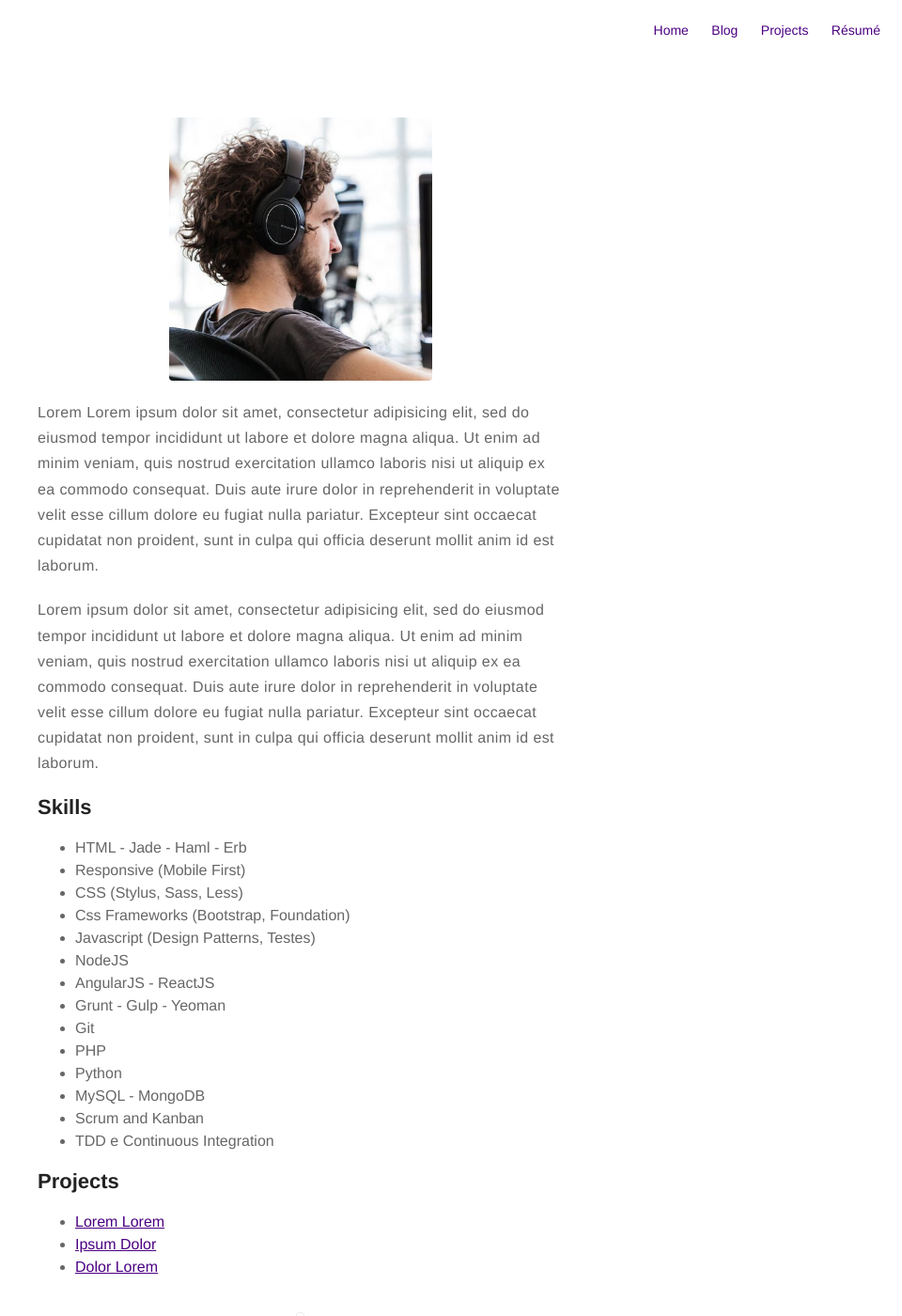
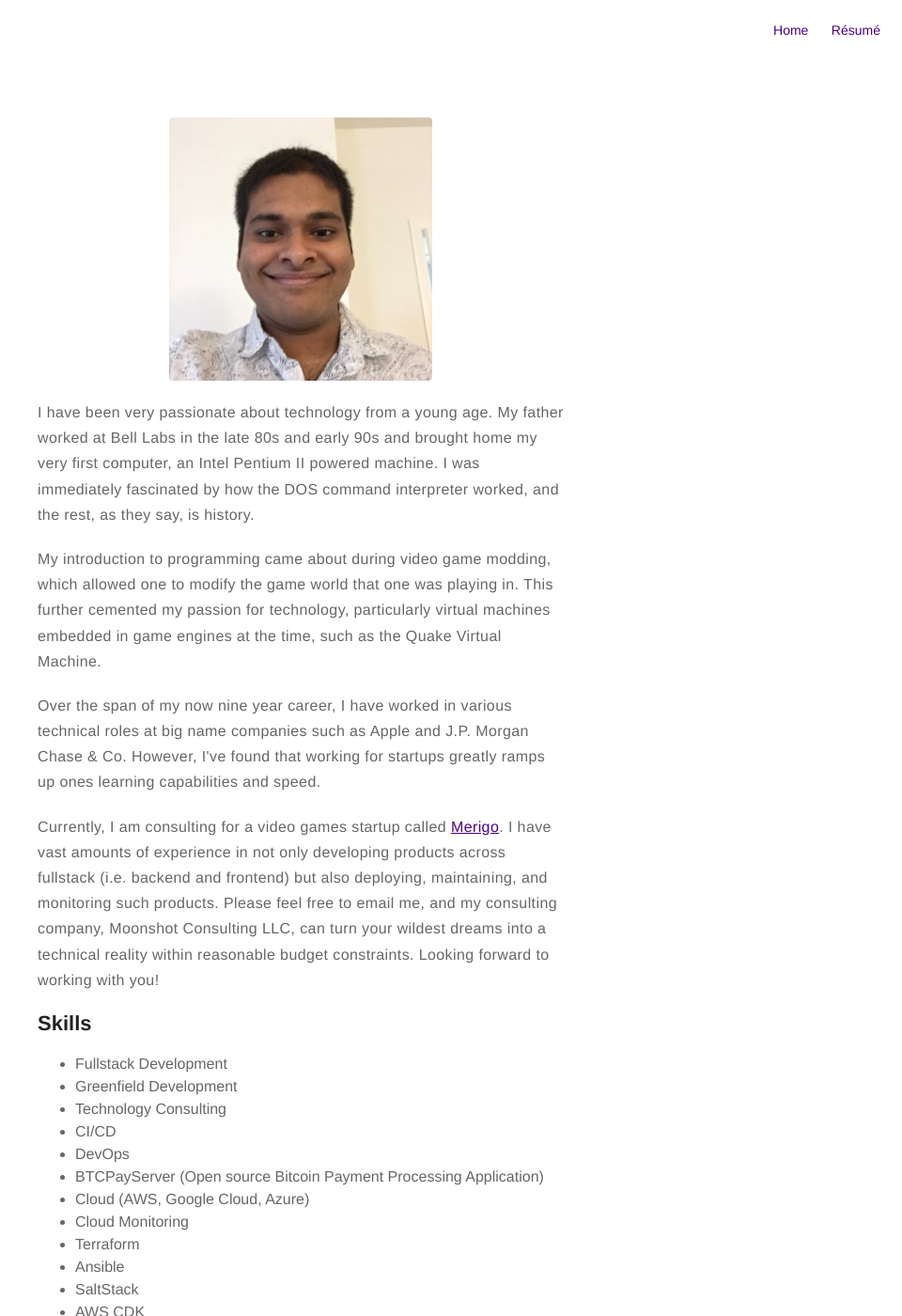
Before and after one commit to nakkapeddi/nakkapeddi.github.io, a Jekyll site: the page built from about.md, in a window 1280 px wide and 1400 px high. Shown: the whole window at 94% size, without its empty margins (320-1280 px from the left). Built offline with Jekyll 4.4.1, drawn with Linux system fonts in a browser that asks for light colours; some of the changed text lies outside the part shown.

Commit message:
Update personal landing page

```diff
--- a/_config.yml
+++ b/_config.yml
@@ -1,9 +1,9 @@
 # main text of home
-name: John Doe
-bio: A Man who travels the world eating noodles
+name: Naveen Akkapeddi
+bio: Technologist passionate about DevOps, SRE, Embedded, Cryptocurrency, and the future of bioengineering.
 
 # twitter summary info
-description: A blog about technology and stuff related
+description: Landing page for Moonshot Consulting
 
 # if it's an external image, update below for true
 # better with square images
@@ -13,10 +13,10 @@ picture: assets/images/profile.jpg
 # If you want to include your resume, set to true
 # and specify source (external or local).
 resume: true
-resume-external: true
-resume-url: https://google.com/?q=my+resume
+resume-external: false
+resume-url: assets/resume.pdf
 
-url: https://sergiokopplin.github.io/indigo
+url: https://nakkapeddi.github.io/
 # your url: https://USERNAME.github.io
 
 permalink: /:title/
@@ -31,26 +31,26 @@ permalink: /:title/
 # if you don't want comments in your posts, leave categories empty
 disqus:
   shortname: mydisqus # enter this from your disqus account
-  categories: [blog, project] # only show disqus for posts that have these categories
+  categories: [] # only show disqus for posts that have these categories
 
 # if you don't have any of social below, comment the line
-facebook: myfacebook
-twitter: mytwitter
+#facebook: myfacebook
+#twitter: mytwitter
 # instagram: myinstagram
 # pinterest: mypinterest
 # linkedin: mylinkedin
 # youtube: myyoutube
 # spotify: myspotify
-github: mygithub
+github: nakkapeddi
 # gitlab: mygitlab
 # lastfm: mylastfm
 # stackoverflow: 7044681/mystackoverflow
 # quora: userquora
 # reddit: username
-medium: medium
+# medium: medium
 # vimeo: myvimeo
 # lanyrd: mylanyrd
-email: myemail@gmail.com
+email: naveen@moonshotconsulting<dot>io
 
 authors:
   johndoe:
@@ -80,11 +80,11 @@ pagination:
   permalink: "/:num/" # pagination link that will be appended
 
 # if you don't need projects, comment the *projects* configs below
-projects: true
+projects: false
 
 # if you don't need "about" or "blog", comment them out below
 about: true
-blog: true
+blog: false
 
 # do you want to show the "read time" of the posts?
 read-time: true
--- a/about.md
+++ b/about.md
@@ -2,45 +2,63 @@
 title: About
 layout: page
 ---
+
 ![Profile Image]({% if site.external-image %}{{ site.picture }}{% else %}{{ site.url }}/{{ site.picture }}{% endif %})
 
-<p>Lorem Lorem ipsum dolor sit amet, consectetur adipisicing elit, sed do eiusmod
-tempor incididunt ut labore et dolore magna aliqua. Ut enim ad minim veniam,
-quis nostrud exercitation ullamco laboris nisi ut aliquip ex ea commodo
-consequat. Duis aute irure dolor in reprehenderit in voluptate velit esse
-cillum dolore eu fugiat nulla pariatur. Excepteur sint occaecat cupidatat non
-proident, sunt in culpa qui officia deserunt mollit anim id est laborum.</p>
+<p>I have been very passionate about technology from a young age.
+	My father worked at Bell Labs in the late 80s and early 90s and brought home my very first computer, an Intel Pentium II powered machine.
+	I was immediately fascinated by how the DOS command interpreter worked, and the rest, as they say, is history.
+</p>
+<p>
+	My introduction to programming came about during video game modding, which allowed one to modify the game world that one was playing in.
+	This further cemented my passion for technology, particularly virtual machines embedded in game engines at the time, such as the Quake Virtual Machine.
+</p>
 
-<p>Lorem ipsum dolor sit amet, consectetur adipisicing elit, sed do eiusmod
-tempor incididunt ut labore et dolore magna aliqua. Ut enim ad minim veniam,
-quis nostrud exercitation ullamco laboris nisi ut aliquip ex ea commodo
-consequat. Duis aute irure dolor in reprehenderit in voluptate velit esse
-cillum dolore eu fugiat nulla pariatur. Excepteur sint occaecat cupidatat non
-proident, sunt in culpa qui officia deserunt mollit anim id est laborum.</p>
+<p>Over the span of my now nine year career, I have worked in various technical roles at big name companies such as Apple and J.P. Morgan Chase & Co.
+	However, I've found that working for startups greatly ramps up ones learning capabilities and speed.
+</p>
+<p>
+Currently, I am consulting for a video games startup called <a href="https://merigo.co">Merigo</a>. I have vast amounts of experience in not only developing products across fullstack (i.e. backend and frontend) but also deploying, maintaining, and monitoring such products. Please feel free to email me, and my consulting company, Moonshot Consulting LLC, can turn your wildest dreams into a technical reality within reasonable budget constraints. Looking forward to working with you!
+</p>
 
 <h2>Skills</h2>
 
 <ul class="skill-list">
-	<li>HTML - Jade - Haml - Erb</li>
+	<li>Fullstack Development</li>
+	<li>Greenfield Development</li>
+	<li>Technology Consulting</li>
+	<li>CI/CD</li>
+	<li>DevOps</li>
+	<li>BTCPayServer (Open source Bitcoin Payment Processing Application)</li>
+	<li>Cloud (AWS, Google Cloud, Azure)</li>
+  <li>Cloud Monitoring</li>
+	<li>Terraform</li>
+	<li>Ansible</li>
+	<li>SaltStack</li>
+	<li>AWS CDK</li>
+	<li>Jenkins</li>
 	<li>Responsive (Mobile First)</li>
 	<li>CSS (Stylus, Sass, Less)</li>
-	<li>Css Frameworks (Bootstrap, Foundation)</li>
-	<li>Javascript (Design Patterns, Testes)</li>
+	<li>CSS Frameworks (Bootstrap)</li>
+	<li>Javascript (Design Patterns)</li>
 	<li>NodeJS</li>
-	<li>AngularJS - ReactJS</li>
+	<li>Polymer Javascript</li>
 	<li>Grunt - Gulp - Yeoman</li>
 	<li>Git</li>
-	<li>PHP</li>
+	<li>GitHub</li>
+	<li>GitLab</li>
+	<li>Golang</li>
 	<li>Python</li>
-	<li>MySQL - MongoDB</li>
+	<li>PostgreSQL / MySQL / MSSQL</li>
+	<li>MongoDB / Redis</li>
 	<li>Scrum and Kanban</li>
-	<li>TDD e Continuous Integration</li>
+	<li>TDD</li>
 </ul>
 
 <h2>Projects</h2>
 
 <ul>
-	<li><a href="https://github.com/">Lorem Lorem</a></li>
-	<li><a href="https://github.com/">Ipsum Dolor</a></li>
-	<li><a href="https://github.com/">Dolor Lorem</a></li>
+	<li><a href="https://github.com/nakkapeddi/gosh">gosh (minimalist golang POSIX shell)</a></li>
+	<li><a href="https://github.com/nakkapeddi/water-reminder">water-reminder (CLI water reminder app)</a></li>
+	<li><a href="https://github.com/nakkapeddi/bitpay-go">Bitpay-Go Library Fork (Extended API for BTCPayServer Bitcoin Payments App)</a></li>
 </ul>
```
Also changed, not shown: assets/images/profile.jpg, 1 other file.
